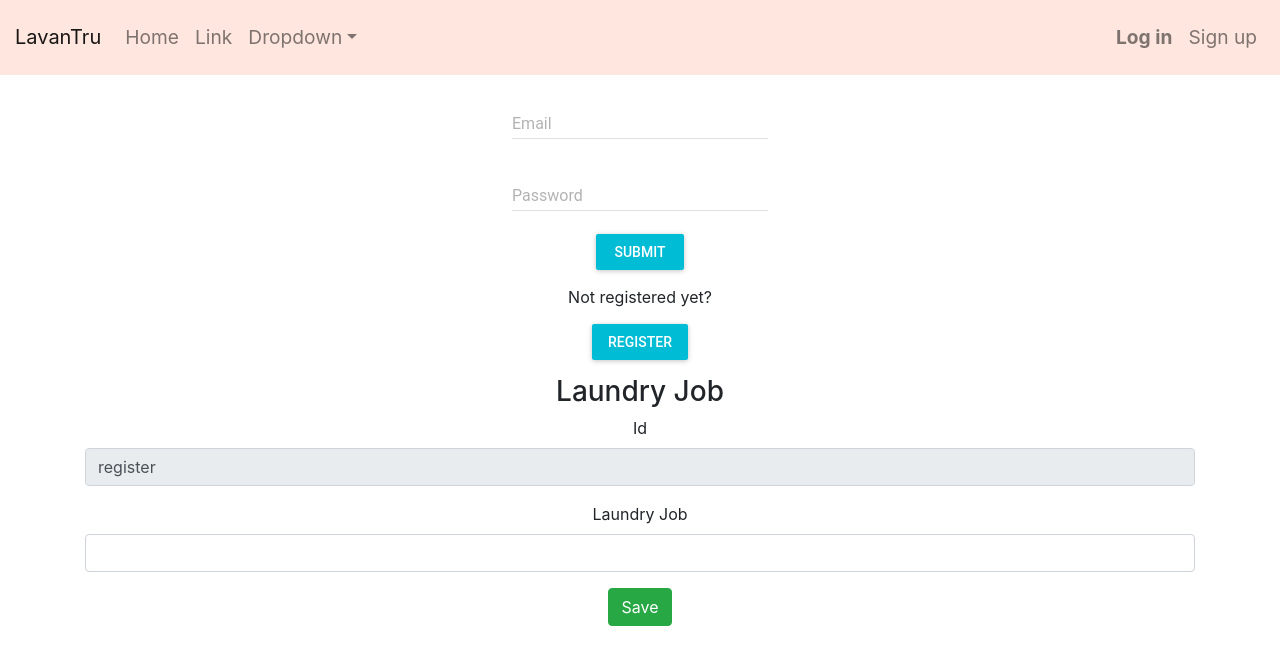
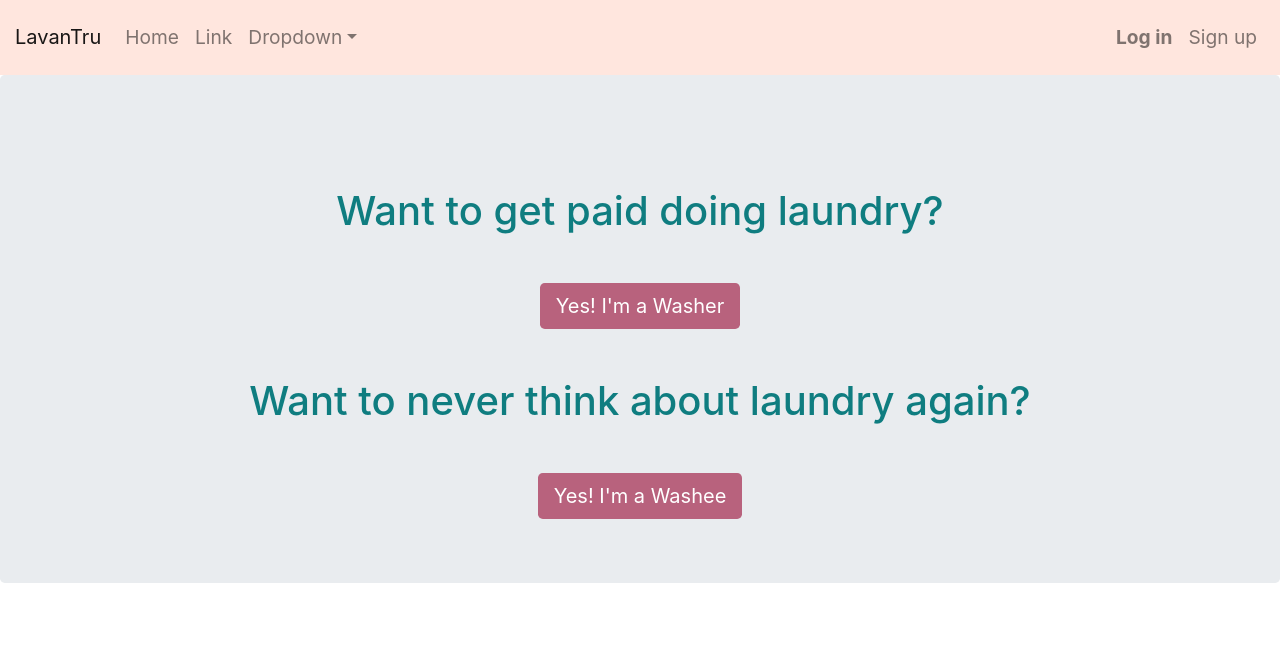
Before and after one commit to LavanTru/webapp, a React (Create React App) app in the folder front-end/: page /register in a window 1280 px wide. Shown: the top 664 px of the page. Built offline with nearby package versions, Linux system fonts and the light colour scheme; no server answers.

Commit message:
Added RegisterWasherOrWashee

```diff
--- a/front-end/src/App.css
+++ b/front-end/src/App.css
@@ -38,10 +38,15 @@
   }
 }
 
+.lavantruPink{
+  color:#b8627d
+}
+.lavantruGreen{
+  color:#0f7d80
+}
+
 /* NavBar */
 .navbar{
-  /* background-color: #b8627d; */
-  /* background-color: #0f7d80;*/
   background-color: #ffe6de;
   padding: 15px;
   font-size: larger;
@@ -55,6 +60,17 @@
 .button-green:active:focus
 {
   background-color: #0f7d80 !important;
+  border: none !important;
+  box-shadow: none !important;
+}
+
+.button-pink,
+.button-pink:hover,
+.button-pink:active,
+.button-pink:focus,
+.button-pink:active:focus
+{
+  background-color: #b8627d !important;
   border: none !important;
   box-shadow: none !important;
 }
--- a/front-end/src/App.js
+++ b/front-end/src/App.js
@@ -9,6 +9,7 @@ import {
   Switch,
   Route
 } from "react-router-dom";
+import RegisterWasherOrWashee from './component/RegisterWasherOrWashee';
 
 
 /**React Component representing the high-level structure of the application.
@@ -35,9 +36,10 @@ class App extends Component {
         <Router>
           <>
               <NavBar/>
-            {this.state.mainContent}
+            {/* {this.state.mainContent} */}
 
             <Switch>
+              <Route path="/register" exact component={RegisterWasherOrWashee} />
               <Route path="/" exact component={ListLndryJobsComponent} />
               <Route path="/:id" component={LndryJobDetailsComponent} />
             </Switch>
--- a/front-end/src/component/Login.jsx
+++ b/front-end/src/component/Login.jsx
@@ -16,7 +16,7 @@ class Login extends Component {
   }
   render() {
     return (
-      <Form>
+      <Form className ="m-4" >
         <Form.Group controlId="formBasicEmail">
           <Form.Label>Email address</Form.Label>
           <Form.Control name="email" type="email" placeholder="Enter email" onChange={this.handleChange} />
--- a/front-end/src/component/LoginModal.jsx
+++ b/front-end/src/component/LoginModal.jsx
@@ -89,9 +89,6 @@ class LoginModal extends Component {
                 console.log('Image URL: ' + profile.getImageUrl());
                 console.log('Email: ' + profile.getEmail());
 
-
-                var apiBaseUrl = "http://localhost:8080/api/users";
-
                 UserDataService.getUserByEmail(profile.getEmail)
                     .then((response) => {
                         console.log(response);
--- a/front-end/src/component/Register.jsx
+++ b/front-end/src/component/Register.jsx
@@ -19,7 +19,7 @@ class Register extends Component {
     }
     render() {
         return (
-            <Form onChange={this.handleChange}>
+            <Form className ="m-4" onChange={this.handleChange}>
                 <Form.Group controlId="formFirstName">
                     <Form.Label>First name</Form.Label>
                     <Form.Control name="firstName" placeholder="First name" />
--- /dev/null
+++ b/front-end/src/component/RegisterWasherOrWashee.jsx
@@ -0,0 +1,29 @@
+import React, { Component } from 'react';
+import { Button, Jumbotron } from "react-bootstrap";
+
+class RegisterWasherOrWashee extends Component {
+    render() {
+        return (
+            <Jumbotron>
+                <h1
+                className = "m-5 lavantruGreen"
+
+                >Want to get paid doing laundry?</h1>
+                <Button
+                    className="button-pink"
+                    size="lg"
+                >Yes! I'm a Washer</Button>
+
+                <h1
+                className = "m-5 lavantruGreen"
+                >Want to never think about laundry again?  </h1>
+                <Button
+                    className="button-pink"
+                    size="lg"
+                >Yes! I'm a Washee</Button>
+            </Jumbotron>
+        );
+    }
+}
+
+export default RegisterWasherOrWashee;
```
Also changed, not shown: front-end/src/component/NavBar.jsx (line endings or trailing spaces).
